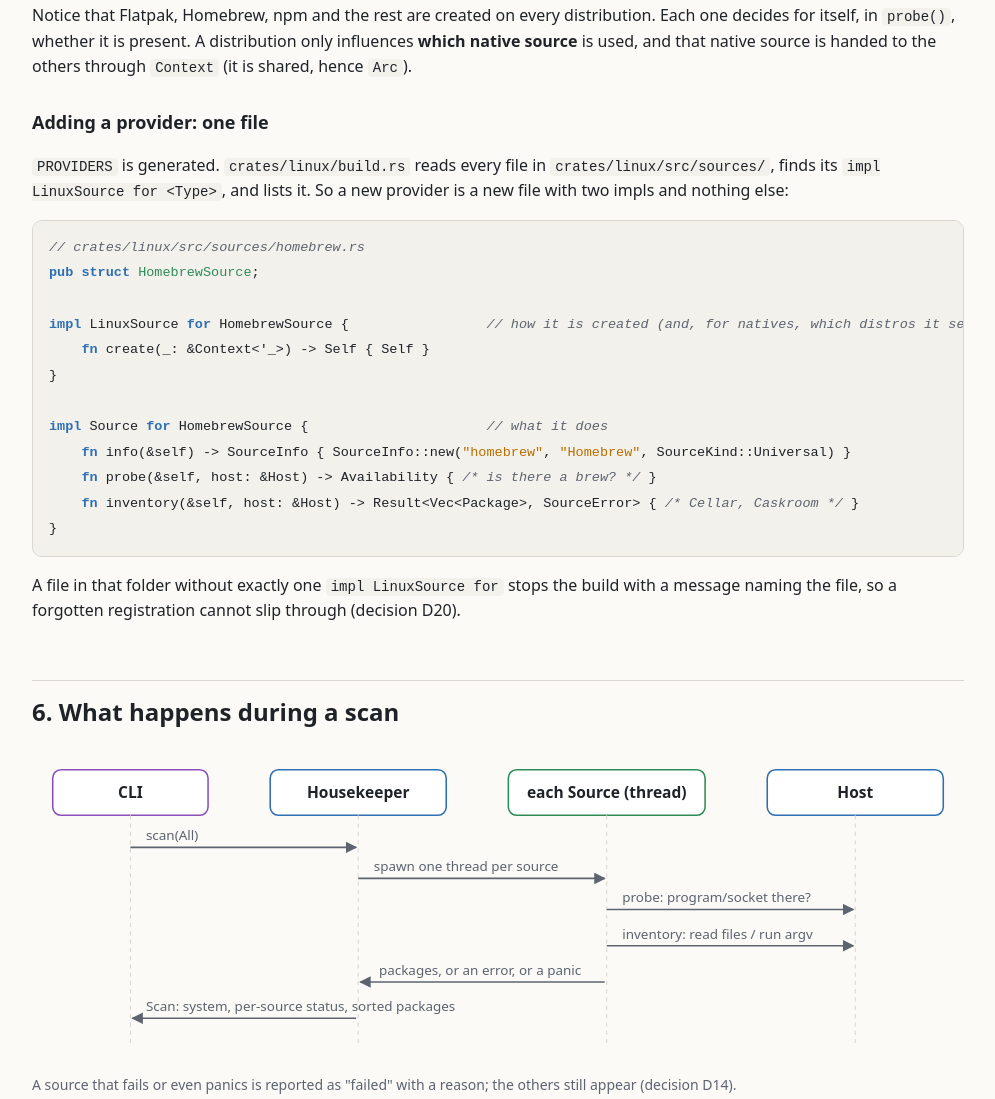
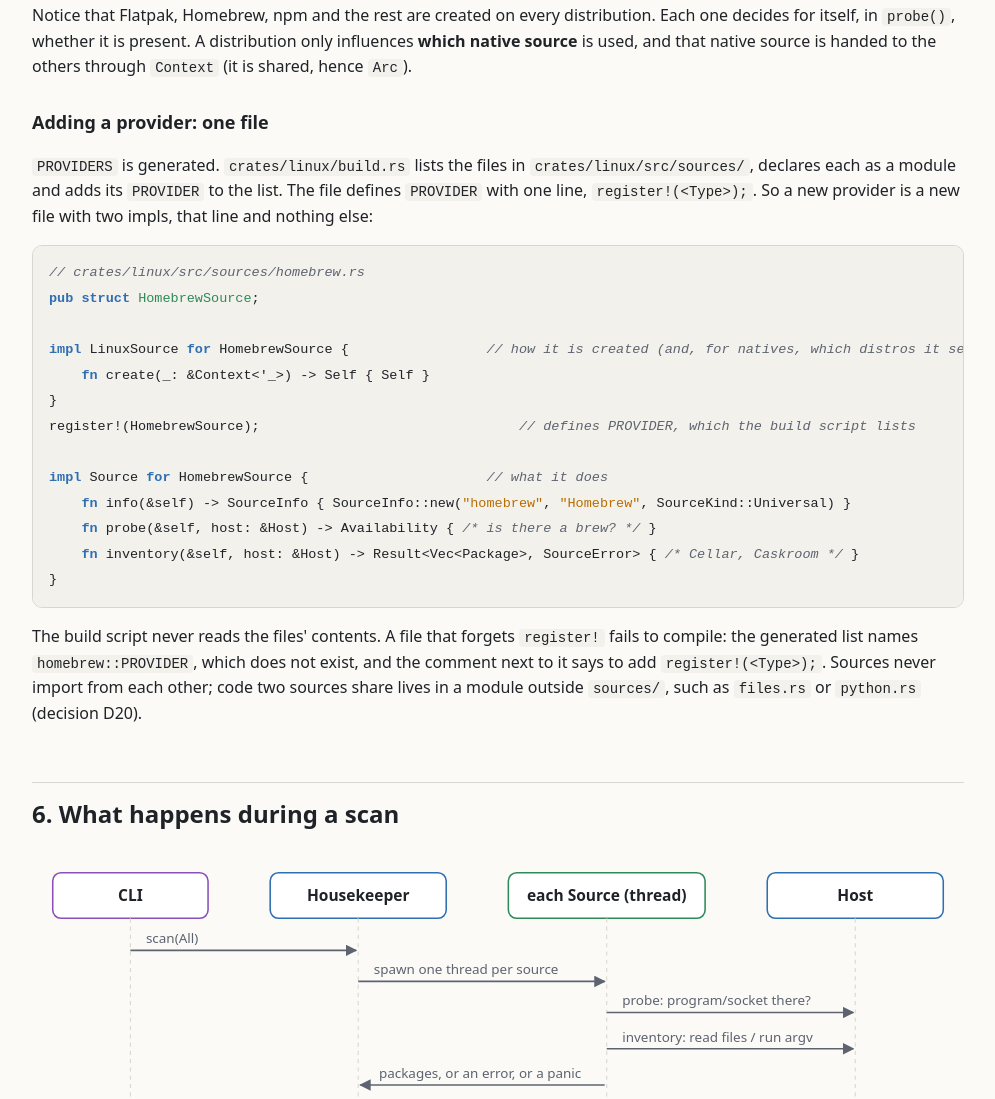
Before and after one commit to mhsiddiqui/housekeeper, a plain HTML site: page docs/architecture/guide.html in a window 1280 px wide. Shown: the part 4262-5361 px from the top of the page, without its empty margins (142-1137 px from the left). Drawn offline with Linux system fonts and the light colour scheme.

Commit message:
docs: describe register! source registration (amend D20)

```diff
--- a/docs/architecture/guide.html
+++ b/docs/architecture/guide.html
@@ -275,23 +275,27 @@ used, and that native source is handed to the others through <code>Context</code
 <code>Arc</code>).</p>
 
 <h3 id="new-provider">Adding a provider: one file</h3>
-<p><code>PROVIDERS</code> is generated. <code>crates/linux/build.rs</code> reads every file in
-<code>crates/linux/src/sources/</code>, finds its <code>impl LinuxSource for &lt;Type&gt;</code>, and lists it. So a new
-provider is a new file with two impls and nothing else:</p>
+<p><code>PROVIDERS</code> is generated. <code>crates/linux/build.rs</code> lists the files in
+<code>crates/linux/src/sources/</code>, declares each as a module and adds its <code>PROVIDER</code> to the list. The
+file defines <code>PROVIDER</code> with one line, <code>register!(&lt;Type&gt;);</code>. So a new provider is a new file
+with two impls, that line and nothing else:</p>
 <pre><code><span class="c">// crates/linux/src/sources/homebrew.rs</span>
 <span class="k">pub struct</span> <span class="t">HomebrewSource</span>;
 
 <span class="k">impl</span> LinuxSource <span class="k">for</span> HomebrewSource {                 <span class="c">// how it is created (and, for natives, which distros it serves)</span>
     <span class="k">fn</span> create(_: &amp;Context&lt;'_&gt;) -&gt; Self { Self }
 }
+register!(HomebrewSource);                                <span class="c">// defines PROVIDER, which the build script lists</span>
 
 <span class="k">impl</span> Source <span class="k">for</span> HomebrewSource {                      <span class="c">// what it does</span>
     <span class="k">fn</span> info(&amp;self) -&gt; SourceInfo { SourceInfo::new(<span class="s">"homebrew"</span>, <span class="s">"Homebrew"</span>, SourceKind::Universal) }
     <span class="k">fn</span> probe(&amp;self, host: &amp;Host) -&gt; Availability { <span class="c">/* is there a brew? */</span> }
     <span class="k">fn</span> inventory(&amp;self, host: &amp;Host) -&gt; Result&lt;Vec&lt;Package&gt;, SourceError&gt; { <span class="c">/* Cellar, Caskroom */</span> }
 }</code></pre>
-<p>A file in that folder without exactly one <code>impl LinuxSource for</code> stops the build with a message naming
-the file, so a forgotten registration cannot slip through (decision D20).</p>
+<p>The build script never reads the files' contents. A file that forgets <code>register!</code> fails to compile:
+the generated list names <code>homebrew::PROVIDER</code>, which does not exist, and the comment next to it says to add
+<code>register!(&lt;Type&gt;);</code>. Sources never import from each other; code two sources share lives in a module
+outside <code>sources/</code>, such as <code>files.rs</code> or <code>python.rs</code> (decision D20).</p>
 
 <!-- ======================================================================= -->
 <h2 id="scan">6. What happens during a scan</h2>
@@ -367,6 +371,7 @@ with no change at all, because detection checks <code>ID</code> first and then e
     });
     <span class="k">fn</span> create(_: &amp;Context&lt;'_&gt;) -&gt; Self { Self }
 }
+register!(ApkSource);
 
 <span class="k">impl</span> Source <span class="k">for</span> ApkSource {
     <span class="k">fn</span> info(&amp;self) -&gt; SourceInfo { SourceInfo::new(<span class="s">"apk"</span>, <span class="s">"Alpine packages"</span>, SourceKind::System) }
@@ -452,10 +457,9 @@ on the real system.</p>
 a <code>Family</code> enum, a <code>NativeManager</code> enum, and three <code>match</code> arms). Now each native source
 declares its distributions and answers "who owns this file?" itself (<code>OwnerLookup</code>), and the build script
 registers every source, so adding a distribution or any other provider is one file.</p>
-<p style="margin-bottom:0">The price is a small build script (<code>crates/linux/build.rs</code>) that finds
-<code>impl LinuxSource for &lt;Type&gt;</code> in each file. Writing the impl any other way (through a macro, or with a
-path such as <code>impl crate::provider::LinuxSource for</code>) is not recognised; the build then stops with a clear
-message rather than silently skipping the source.</p>
+<p style="margin-bottom:0">The price is a small build script (<code>crates/linux/build.rs</code>) that turns each file
+in <code>src/sources/</code> into a module, and one <code>register!(&lt;Type&gt;);</code> line per source. File names
+there must be valid Rust identifiers; the build stops with a clear message otherwise.</p>
 </div>
 <p>Other deliberate limits:</p>
 <ul>
@@ -477,7 +481,8 @@ message rather than silently skipping the source.</p>
   <tr><td><code>crates/core/src/testing.rs</code></td><td><code>Fixture</code> and <code>FakeRunner</code> for tests</td></tr>
   <tr><td><code>crates/linux/src/distro.rs</code></td><td><code>os-release</code> parsing (<code>ID</code>, <code>ID_LIKE</code>, image-based)</td></tr>
   <tr><td><code>crates/linux/src/provider.rs</code></td><td><code>LinuxSource</code>, <code>Native</code>, <code>Family</code>, <code>Context</code>: the contract every Linux source implements</td></tr>
-  <tr><td><code>crates/linux/build.rs</code></td><td>Finds every source in <code>src/sources/</code> and generates the <code>PROVIDERS</code> list</td></tr>
+  <tr><td><code>crates/linux/build.rs</code></td><td>Declares every file in <code>src/sources/</code> as a module and generates the <code>PROVIDERS</code> list</td></tr>
+  <tr><td><code>crates/linux/src/files.rs</code>, <code>python.rs</code></td><td>Helpers shared by several sources (AppImage detection, symlinks, <code>.dist-info</code> names)</td></tr>
   <tr><td><code>crates/linux/src/lib.rs</code></td><td><code>LinuxPlatform</code>: picks the native source and assembles all sources</td></tr>
   <tr><td><code>crates/linux/src/sources/*.rs</code></td><td>One file per source; <code>dpkg.rs</code> is the reference to copy</td></tr>
   <tr><td><code>crates/linux/src/owner.rs</code></td><td>Shared plumbing for the native sources' ownership queries</td></tr>
```
Also changed, not shown: 3 other files.
